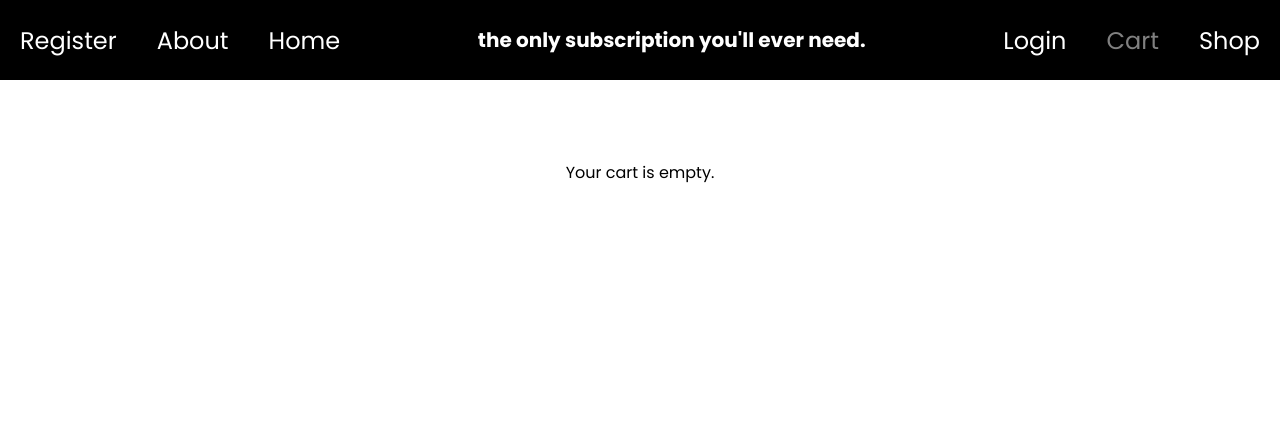
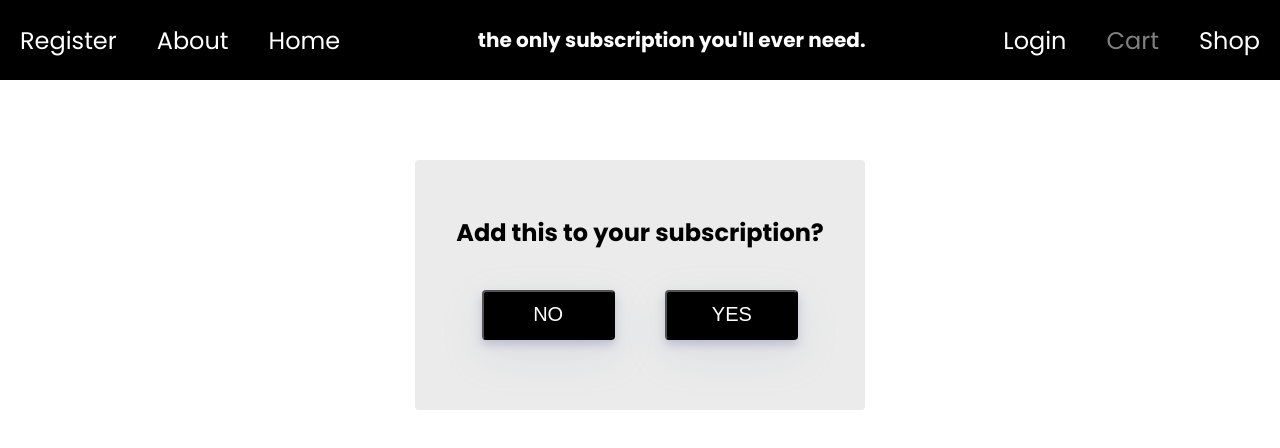
Before and after one commit to vianneychin/Subscribe-to-Smells-That-Matter, a React (Create React App) app: page /cart in a window 1280 px wide. Shown: the top 448 px of the page. Built offline with nearby package versions, Linux system fonts and the light colour scheme.

Commit message:
Add skeleton for modal

```diff
--- /dev/null
+++ b/src/Components/ShoppingCart/ContinueModal/ContinueModal.jsx
@@ -0,0 +1,16 @@
+import React from 'react'
+import { StyledContinueModal } from './styledContinueModal';
+
+const ContinueModal = () => {
+  return (
+    <StyledContinueModal>
+      <h2>Add this to your subscription?</h2>
+      <div>
+        <button>NO</button>
+        <button>YES</button>
+      </div>
+    </StyledContinueModal>
+  )
+}
+
+export default ContinueModal
--- /dev/null
+++ b/src/Components/ShoppingCart/ContinueModal/styledContinueModal.js
@@ -0,0 +1,28 @@
+import styled from 'styled-components'
+
+export const StyledContinueModal = styled.div`
+  position: absolute;
+  display: flex;
+  flex-direction: column;
+  justify-content: center;
+  text-align: center;
+  width: 450px;
+  height: 250px;
+  padding: 1em;
+  padding-bottom: 2em;
+  border-radius: 4px;
+  background-color: rgb(235, 235, 235);
+  div {
+    padding-top: 2.5em;
+    display: flex;
+    justify-content: space-evenly;
+    button {
+      width: 133px;
+      height: 50px;
+      font-size: 1.25em;
+      border-radius: 4px;
+      background-color: black;
+      color: white;
+    }
+  }
+`
--- a/src/Components/ShoppingCart/ShoppingCart.jsx
+++ b/src/Components/ShoppingCart/ShoppingCart.jsx
@@ -1,12 +1,13 @@
 import React from 'react'
 import { StyledShoppingCart } from './StyledShoppingCart'
+import ContinueModal from './ContinueModal/ContinueModal'
 
 /* Props passed down from the App.jsx */
 const ShoppingCart = (props) => {
   return (
     <StyledShoppingCart>
       <div>
-        {props.yourCartIsEmpty}
+        {/* {props.yourCartIsEmpty} */}
       </div>
       <main style={{ display: props.emptyCart }}>
         <section>
@@ -31,12 +32,13 @@ const ShoppingCart = (props) => {
               </button>
             </div>
             <div>
-              <button>checkout</button>
+              <button>continue</button>
               <button onClick={props.emptyItemsInCart}>remove</button>
             </div>
           </aside>
         </section>
       </main>
+      <ContinueModal />
     </StyledShoppingCart>
   )
 }
--- a/src/hooks/useShoppingCart.jsx
+++ b/src/hooks/useShoppingCart.jsx
@@ -1,8 +1,9 @@
 import { useState } from 'react'
+import { set } from 'mongoose';
 
 const useShoppingCart = () => {
-  const [total, setTotal] = useState(0)
-  const [quantity, setQuantity] = useState(0)
+  const [total, setTotal] = useState(10)
+  const [quantity, setQuantity] = useState(1)
   const [emptyCart, setEmptyCart] = useState('none')
   const [yourCartIsEmpty, setYourCartIsEmpty] = useState('Your cart is empty.')
 
@@ -17,6 +18,8 @@ const useShoppingCart = () => {
     }
   }
   const emptyItemsInCart = () => {
+    setTotal(0)
+    setQuantity(0)
     setEmptyCart('none')
     setYourCartIsEmpty('Your shopping cart is empty.')
   }
```
